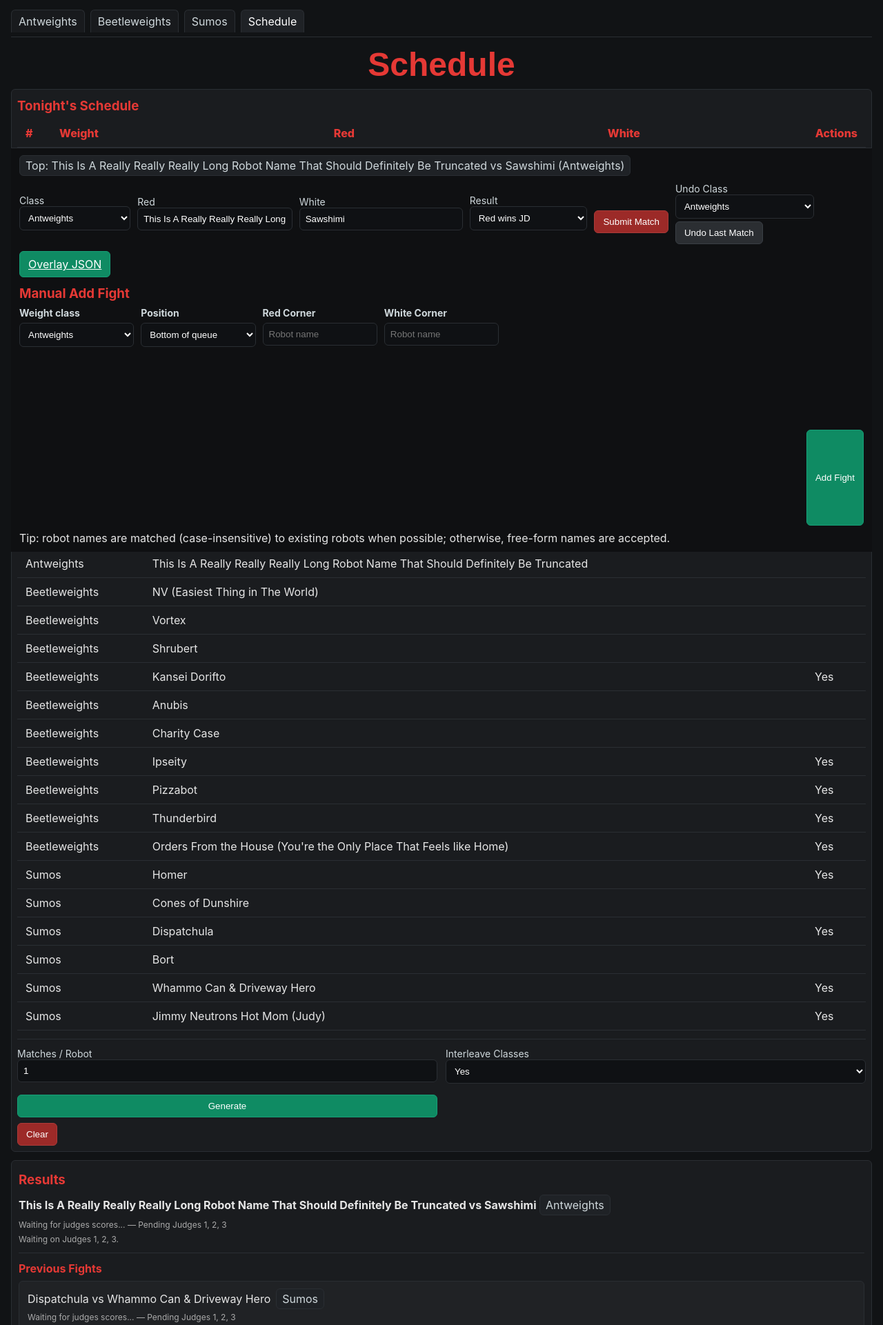
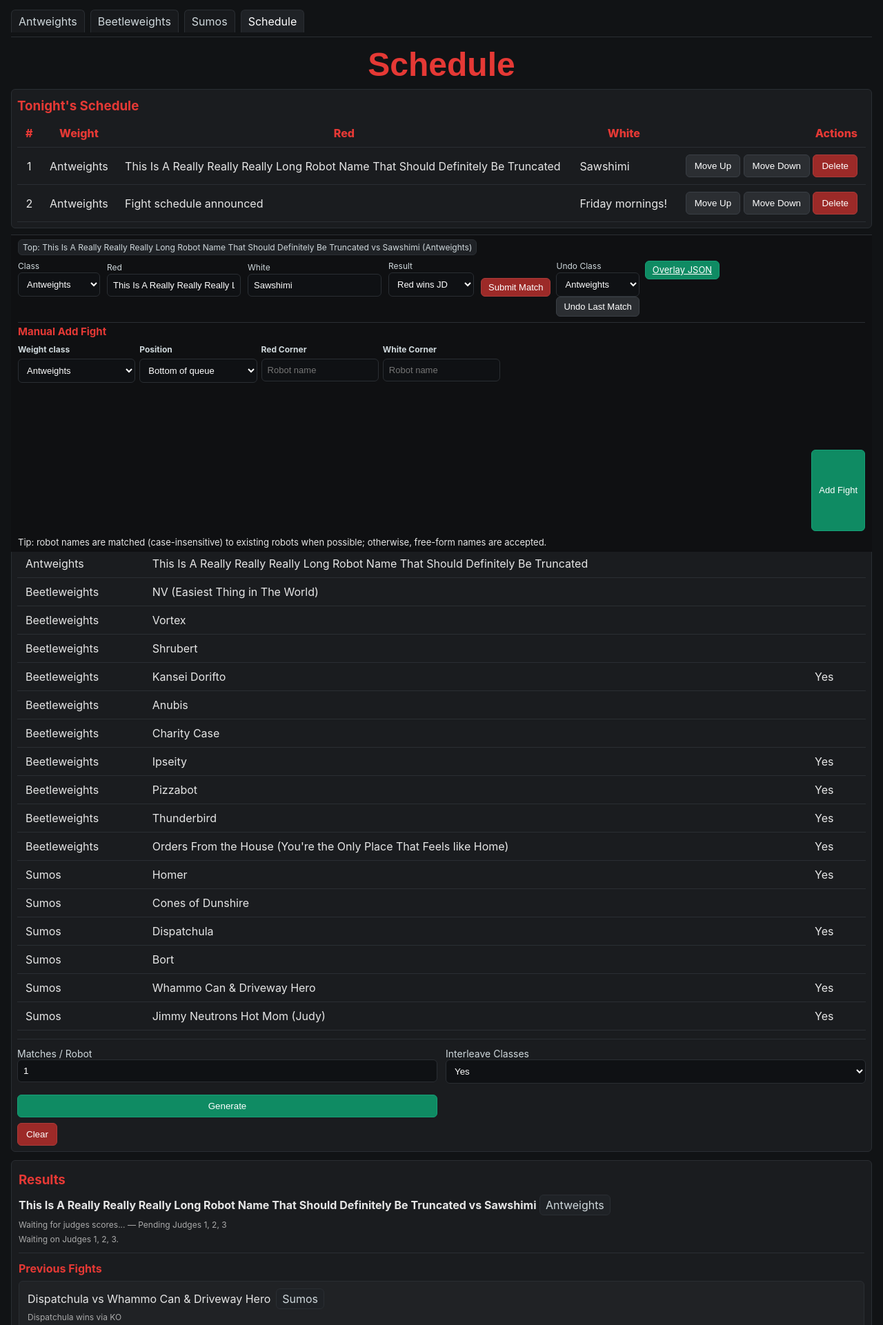
Before and after one commit to grathwrang/BotBrawlDB, a Flask app: page /schedule in a window 1280 px wide. Shown: the top 1921 px of the page at 69% size. Run offline with Flask 3, Linux system fonts and the light colour scheme.

Commit message:
gddddddddd

```diff
--- a/judging.py
+++ b/judging.py
@@ -319,6 +319,18 @@ def build_state_payload(state: Dict[str, Any], history_limit: Optional[int] = No
                 "decision": "KO",
                 "scorecard_strings": [],
                 "counts": {},
+                # Embed a summary so build_match_payload does not overwrite winner
+                "summary": {
+                    "counts": {},
+                    "winner": "red" if winner_name == red else ("white" if winner_name == white else "draw"),
+                    "winner_name": winner_name,
+                    "decision": "KO",
+                    "scorecard_strings": [],
+                    "pending_judges": [],
+                    "is_complete": True,
+                    "judge_cards": [],
+                    "headline": f"{winner_name} wins via KO" if winner_name else "KO recorded",
+                },
             }
             normalized_history.append(synth)
             seen_keys.add(key)
--- a/static/style.css
+++ b/static/style.css
@@ -40,8 +40,19 @@ td.right,th.right{text-align:right}
 .grid-2{grid-template-columns:1fr 1fr}
 .grid-3{grid-template-columns:repeat(3, 1fr)}
 .grid-4{grid-template-columns:repeat(4, 1fr)}
-.footer{position:sticky;bottom:0;background:#0f1012;border-top:1px solid #2a2e33;padding:10px 12px}
-.footer .row{display:flex;gap:10px;align-items:center;flex-wrap:wrap}
+.footer{position:sticky;bottom:0;background:#0f1012;border-top:1px solid #2a2e33;padding:6px 10px;font-size:13px;line-height:1.25}
+.footer .row{display:flex;gap:8px;align-items:flex-start;flex-wrap:wrap;margin:0}
+.footer form,label,.footer select,.footer input{font-size:13px}
+.footer label{margin:0;display:flex;flex-direction:column;gap:2px;font-size:12px}
+.footer h3{font-size:16px}
+.footer .footer-manual-add{margin-top:8px !important;padding-top:4px;border-top:1px solid #2a2e33}
+.footer .footer-manual-add h3{font-size:15px}
+.footer .footer-manual-add form{gap:6px !important}
+.footer .footer-manual-add label{gap:4px}
+.footer .badge{padding:3px 6px;font-size:12px}
+.footer .btn{padding:6px 10px;font-size:13px}
+.footer .btn.btn-red,.footer .btn.btn-green,.footer .btn.btn-blue{line-height:1}
+.footer .row + .row{margin-top:6px}
 label{display:block;font-size:14px;color:#cfd8dc;margin-bottom:4px}
 input,select{width:100%;background:#0f1114;color:#fff;border:1px solid #2a2e33;border-radius:6px;padding:8px}
 .badge{display:inline-block;background:#1f2226;border:1px solid #2a2e33;color:#cfd8dc;border-radius:6px;padding:4px 8px}
```
